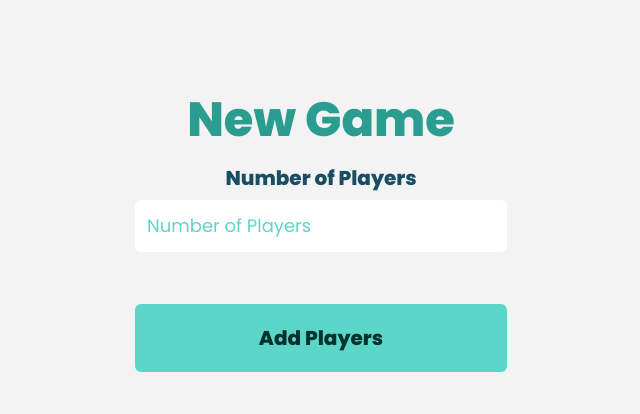
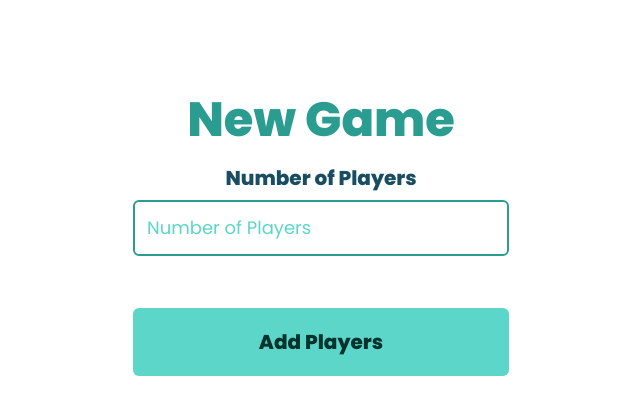
Before and after one commit to jacqueschuis/yahtzee-scorer, a React (Vite) app: page /new in a window 1280 px wide. Shown: the top 414 px of the page, without its empty margins (319-959 px from the left). Built offline with nearby package versions, Linux system fonts and the light colour scheme.

Commit message:
adding dark styling

```diff
--- a/src/components/StartForm.jsx
+++ b/src/components/StartForm.jsx
@@ -113,7 +113,7 @@ const StartForm = ({playerNumber, setPlayerNumber, playerList, setPlayerList, se
                             type="tel"
                             id="player-number"
                             placeholder="Number of Players"
-                            className="p-3 rounded-md mb-8 outline-teal-500 placeholder:text-teal-300"
+                            className="p-3 rounded-md mb-8 dark:bg-teal-900 border-teal-500 border-2  outline-orange-300 placeholder:text-teal-300"
                             onChange={(e) => {
                                 if (e.target.value.match(/^[0-9]*$/)) {
                                     e.target.classList.remove('text-red-500')
@@ -130,7 +130,7 @@ const StartForm = ({playerNumber, setPlayerNumber, playerList, setPlayerList, se
                         {
                             playerInputs.map((el, index) => {
                                 return(
-                                        <input required key={el} type="text" placeholder={`${el}`} className="p-3 rounded-md mb-3 outline-teal-500 placeholder:text-teal-300" onChange={(e) => {
+                                        <input required key={el} type="text" placeholder={`${el}`} className="p-3 rounded-md mb-3 dark:bg-teal-900 border-teal-500 border-2 outline-orange-300 placeholder:text-teal-300" onChange={(e) => {
                                             if (e.target.value) {
                                                 playerNames[index] = new Player(e.target.value)
                                                 setPlayerList(playerNames);
--- a/src/index.css
+++ b/src/index.css
@@ -35,7 +35,7 @@ body {
 @media (prefers-color-scheme: light) {
   :root {
     color: #213547;
-    background-color: #f3f3f3;
+    background-color: "hsl(193,100%,95%)";
   }
   a:hover {
     color: #747bff;
```
